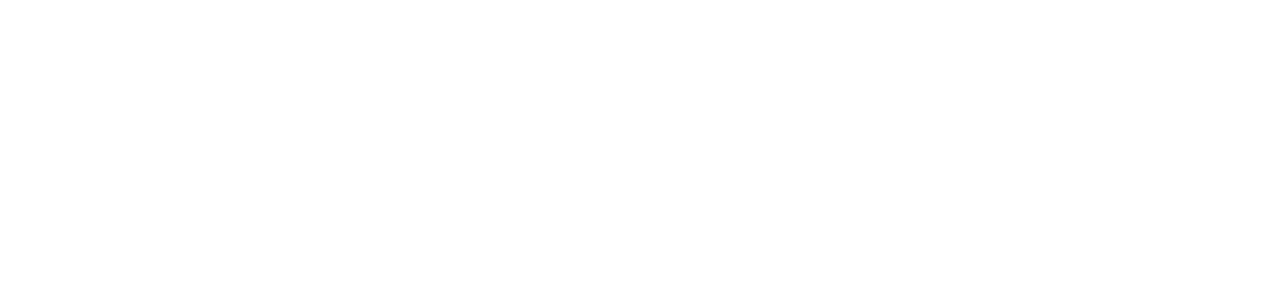
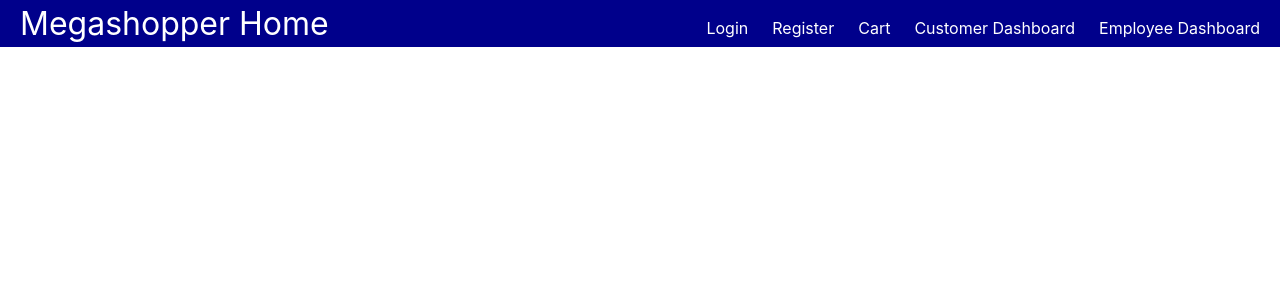
Before and after one commit to Landen906/MegaShopper-ui, a React (Create React App) app: page / in a window 1280 px wide. Before the commit this address had no page. Shown: the top 300 px of the page. Built offline with nearby package versions, Linux system fonts and the light colour scheme.

Commit message:
Added Navbar

```diff
--- a/src/App.tsx
+++ b/src/App.tsx
@@ -5,6 +5,7 @@
 import { Register } from './components/common/auth/Register';
 import EmployeeDashboard from './components/dashboard/EmployeeDashboard';
 import Cart from './components/dashboard/Cart';
+import Navbar from './components/Navbar/Navbar';
 //  import lb4Provider from 'react-admin-lb4';
 //  import { Admin, Resource } from 'react-admin';
 //  import CustomerList from './components/dashboard/CustomerList';
@@ -14,6 +15,11 @@
 function App() {
   return (
       <div className="App">
+
+
+      <Navbar/>
+
+
         <BrowserRouter>
           <Routes>
             <Route path="/employeedashboard" element={<EmployeeDashboard/>} />
@@ -24,10 +30,13 @@
           </Routes>
         </BrowserRouter>
 
-     {/* <Admin dataProvider={lb4Provider('http://localhost:8080/bankingApp/registration')}>
+
+     {/* <Admin dataProvider={lb4Provider('megashopper.crt4qa9vzj3y.us-east-2.rds.amazonaws.com')}>
            <Resource name='customers' list={CustomerList} />
            <Resource name='orders' list={CustomerOrders} />
            <Resource name='products' list={Products} />
+           <Route path="/login" element={<Login/>} />
+
      </Admin> */}
 
 
--- /dev/null
+++ b/src/components/Navbar/Navbar.js
@@ -0,0 +1,25 @@
+export default function Navbar() {
+    return <nav className="nav">
+
+    <a href="/" className="site-title">Megashopper Home</a>
+
+    <ul>
+        <li>
+            <a href="/login">Login</a>
+        </li>
+        <li>
+            <a href="/register">Register</a>
+        </li>
+        <li>
+            <a href="/cart">Cart</a>
+        </li>
+        <li>
+            <a href="/dashboard">Customer Dashboard</a>
+        </li>
+        <li>
+            <a href="/employeedashboard">Employee Dashboard</a>
+        </li>
+    </ul>
+ </nav>
+
+}
--- a/src/index.css
+++ b/src/index.css
@@ -11,3 +11,43 @@
   font-family: source-code-pro, Menlo, Monaco, Consolas, 'Courier New',
     monospace;
 }
+
+.site-title {
+  font-size: 2rem;
+}
+
+.nav {
+  background-color: darkblue;
+  color: white;
+  display: flex;
+  justify-content: space-between;
+  align-items: stretch;
+  gap: 2rem;
+  padding: 0 1rem;
+
+}
+
+.nav ul {
+  padding: 0;
+  margin: 0;
+  list-style: none;
+  display: flex;
+  gap: 1rem;
+}
+
+.nav a {
+  color: inherit;
+  text-decoration: none;
+  height:100%;
+  display: flex;
+  align-items: center;
+  padding: .25rem;
+}
+
+.nav li.active {
+  background-color: black;
+}
+
+.nav li:hover {
+  background-color: royalblue;
+}
--- a/src/index.tsx
+++ b/src/index.tsx
@@ -3,6 +3,10 @@
 import './index.css';
 import App from './App';
 import reportWebVitals from './reportWebVitals';
+
+
+
+
 
 const root = ReactDOM.createRoot(document.getElementById('root') as HTMLElement);
 root.render(
```
Also changed, not shown: src/Megashopper-logo.png (added).
